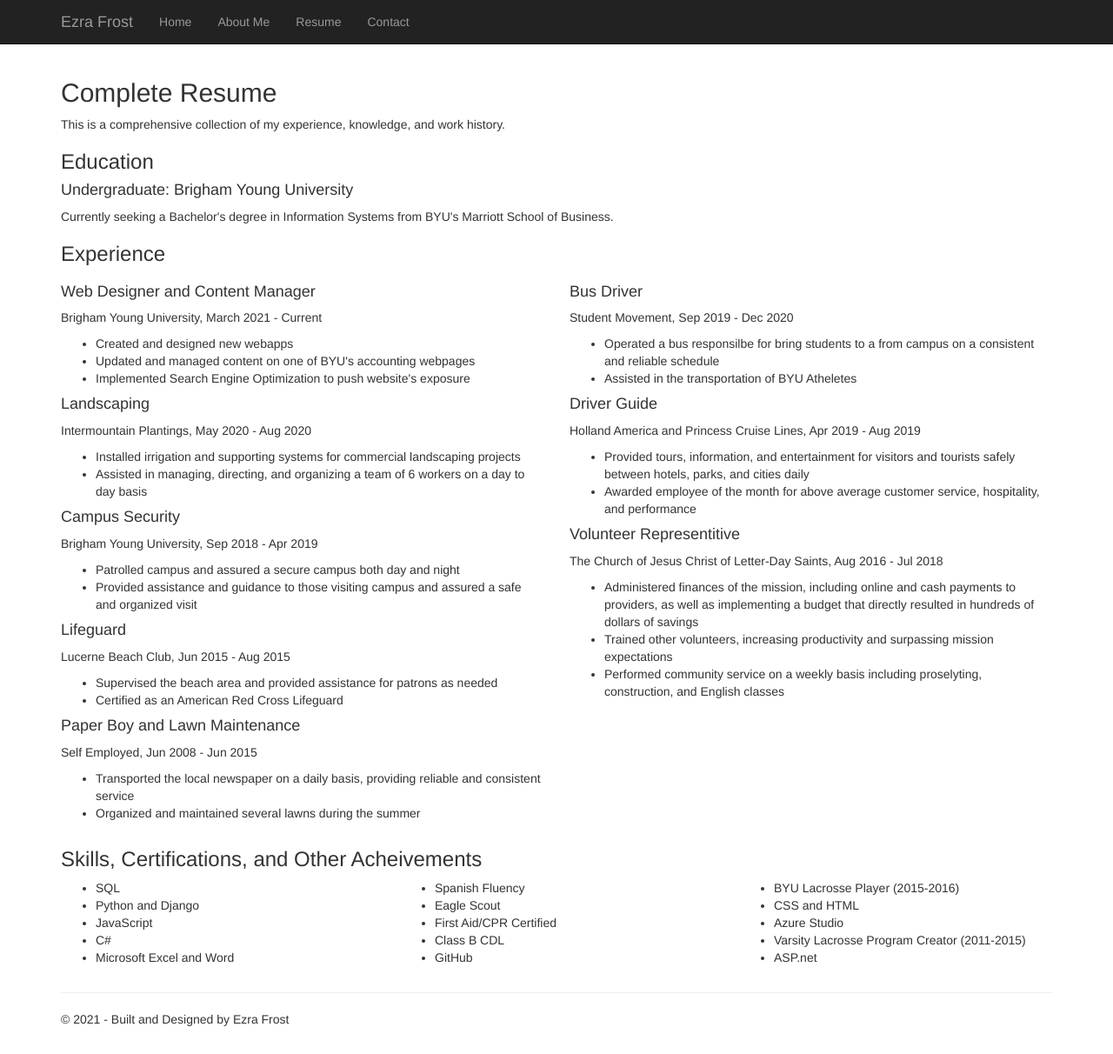
After one commit to ezrafrost7/FrostWebpage, a Django app: page /resume/ in a window 1280 px wide. The commit adds this page. Shown: the whole page at 87% size. Run offline with Django 3.2, Linux system fonts and the light colour scheme; some libraries are stand-ins or nearby versions.

Commit message:
finished the resume page, not dynamic, all hard-coded

```diff
--- a/FrostWebpage/urls.py
+++ b/FrostWebpage/urls.py
@@ -15,5 +15,6 @@ urlpatterns = [
     path('api/', views.jokes, name='jokes'),
     path('api/joke', views.tellJoke, name='tellJokes'),
     path('machine/', views.machine, name='machine'),
+    path('resume/', views.resume, name='resume'),
     path('admin/', admin.site.urls),
 ]
--- a/app/templates/app/layout.html
+++ b/app/templates/app/layout.html
@@ -25,7 +25,7 @@
                 <ul class="nav navbar-nav">
                     <li><a href="{% url 'home' %}">Home</a></li>
                     <li><a href="{% url 'about' %}">About Me</a></li>
-                    <li><a href="{% url 'jokes' %}">API Implimentation</a></li>
+                    <li><a href="{% url 'resume' %}">Resume</a></li>
                     <li><a href="{% url 'contact' %}">Contact</a></li>
                 </ul>
             </div>
--- /dev/null
+++ b/app/templates/app/resume.html
@@ -0,0 +1,128 @@
+{% extends "app/layout.html" %}
+
+{% block content %}
+
+<h2>{{ title }}</h2>
+<p>{{ message }}</p>
+
+<div>
+    <div>
+        <div>
+            <h3>Education</h3>
+            <h4>Undergraduate: Brigham Young University</h4>
+            <p>Currently seeking a Bachelor's degree in Information Systems from BYU's Marriott School of Business.</p>
+        </div>
+        <div>
+            <h3>Experience</h3>
+            <div class="row">
+                <div class="col-md-6">
+                    <div>
+                        <h4>Web Designer and Content Manager</h4>
+                        <p>Brigham Young University, March 2021 - Current</p>
+                        <ul>
+                            <li>Created and designed new webapps</li>
+                            <li>Updated and managed content on one of BYU's accounting webpages</li>
+                            <li>Implemented Search Engine Optimization to push website's exposure</li>
+                        </ul>
+                    </div>
+                    <div>
+                        <h4>Landscaping</h4>
+                        <p>Intermountain Plantings, May 2020 - Aug 2020</p>
+                        <ul>
+                            <li>Installed irrigation and supporting systems for commercial landscaping projects</li>
+                            <li>Assisted in managing, directing, and organizing a team of 6 workers on a day to day basis</li>
+                        </ul>
+                    </div>
+                    <div>
+                        <h4>Campus Security</h4>
+                        <p>Brigham Young University, Sep 2018 - Apr 2019</p>
+                        <ul>
+                            <li>Patrolled campus and assured a secure campus both day and night</li>
+                            <li>Provided assistance and guidance to those visiting campus and assured a safe and organized visit</li>
+                        </ul>
+                    </div>
+                    <div>
+                        <h4>Lifeguard</h4>
+                        <p>Lucerne Beach Club, Jun 2015 - Aug 2015</p>
+                        <ul>
+                            <li>Supervised the beach area and provided assistance for patrons as needed</li>
+                            <li>Certified as an American Red Cross Lifeguard</li>
+                        </ul>
+                    </div>
+                    <div>
+                        <h4>Paper Boy and Lawn Maintenance</h4>
+                        <p>Self Employed, Jun 2008 - Jun 2015</p>
+                        <ul>
+                            <li>Transported the local newspaper on a daily basis, providing reliable and consistent service</li>
+                            <li>Organized and maintained several lawns during the summer</li>
+                        </ul>
+                    </div>
+                </div>
+                <div class="col-md-6">
+                    <div>
+                        <h4>Bus Driver</h4>
+                        <p>Student Movement, Sep 2019 - Dec 2020</p>
+                        <ul>
+                            <li>Operated a bus responsilbe for bring students to a from campus on a consistent and reliable schedule</li>
+                            <li>Assisted in the transportation of BYU Atheletes</li>
+                        </ul>
+                    </div>
+                    <div>
+                        <h4>Driver Guide</h4>
+                        <p>Holland America and Princess Cruise Lines, Apr 2019 - Aug 2019</p>
+                        <ul>
+                            <li>Provided tours, information, and entertainment for visitors and tourists safely between hotels,
+                            parks, and cities daily</li>
+                            <li>Awarded employee of the month for above average customer service, hospitality, and performance</li>
+                        </ul>
+                    </div>
+                    <div>
+                        <h4>Volunteer Representitive</h4>
+                        <p>The Church of Jesus Christ of Letter-Day Saints, Aug 2016 - Jul 2018</p>
+                        <ul>
+                            <li>Administered finances of the mission, including online and cash payments to providers, as
+                            well as implementing a budget that directly resulted in hundreds of dollars of savings</li>
+                            <li>Trained other volunteers, increasing productivity and surpassing mission expectations</li>
+                            <li> Performed community service on a weekly basis including proselyting, construction,
+                            and English classes</li>
+                        </ul>
+                    </div>
+                </div>
+            </div>
+        </div>
+        <div>
+            <h3>Skills, Certifications, and Other Acheivements</h3>
+            <div class="row">
+                <div class="col-md-4">
+                    <ul>
+                        <li>SQL</li>
+                        <li>Python and Django</li>
+                        <li>JavaScript</li>
+                        <li>C#</li>
+                        <li>Microsoft Excel and Word</li>
+                    </ul>
+                </div>
+                <div class="col-md-4">
+                    <ul>
+                        <li>Spanish Fluency</li>
+                        <li>Eagle Scout</li>
+                        <li>First Aid/CPR Certified</li>
+                        <li>Class B CDL</li>
+                        <li>GitHub</li>
+                    </ul>
+                </div>
+                <div class="col-md-4">
+                    <ul>
+                        <li>BYU Lacrosse Player (2015-2016)</li>
+                        <li>CSS and HTML</li>
+                        <li>Azure Studio</li>
+                        <li>Varsity Lacrosse Program Creator (2011-2015)</li>
+                        <li>ASP.net</li>
+                    </ul>
+                </div>
+            </div>
+        </div>
+    </div>
+</div>
+
+{% endblock %}
--- a/app/views.py
+++ b/app/views.py
@@ -96,3 +96,16 @@ def machine(request):
             'year':datetime.now().year,
         }
     )
+
+def resume(request):
+    """Renders the ML page."""
+    assert isinstance(request, HttpRequest)
+    return render(
+        request,
+        'app/resume.html',
+        {
+            'title':'Complete Resume',
+            'message':'This is a comprehensive collection of my experience, knowledge, and work history.',
+            'year':datetime.now().year,
+        }
+    )
```
Also changed, not shown: 1 other file.
